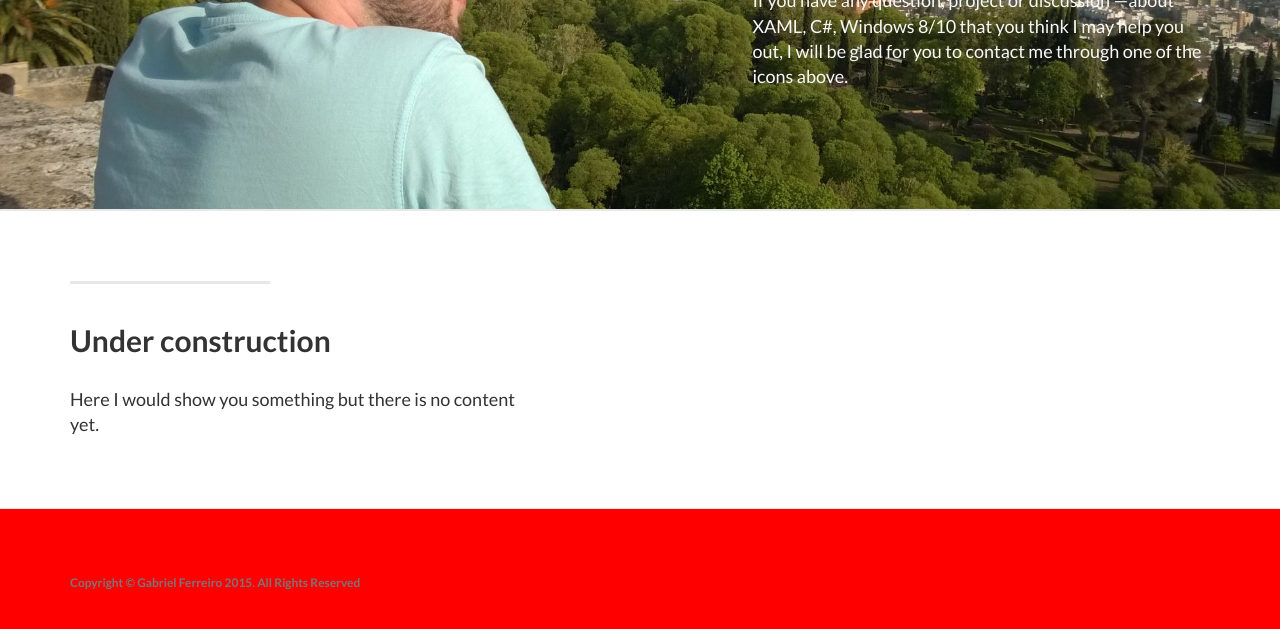
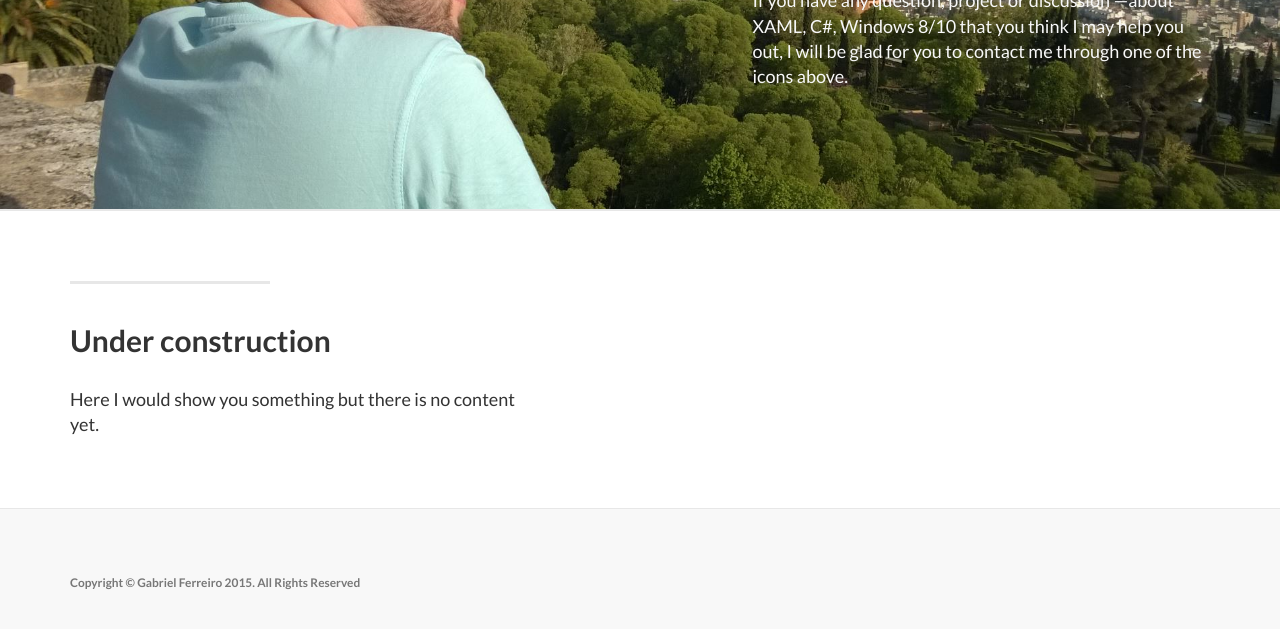
Before and after one commit to garolard/gabrielferreiroes-release, a plain HTML site: page index.html in a window 1280 px wide. Shown: the part 2259-2888 px from the top of the page. Drawn offline with Linux system fonts and the light colour scheme; no server answers.

Commit message:
Deploying 29/09/2015 - 20:11 version.

```diff
--- a/css/main.css
+++ b/css/main.css
@@ -142,7 +142,7 @@ h6 {
 }
 footer {
   padding: 50px 0;
-  background-color: red;
+  background-color: #f8f8f8;
 }
 p.copyright {
   margin: 15px 0 0;
```
